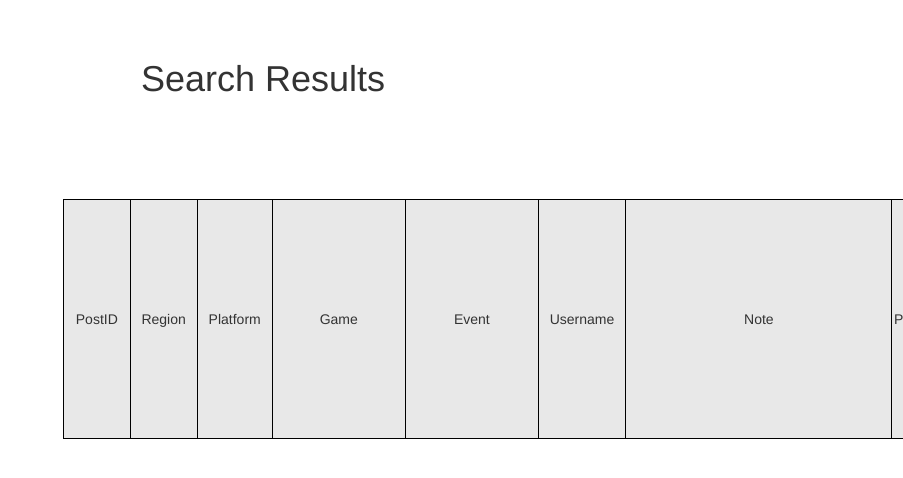
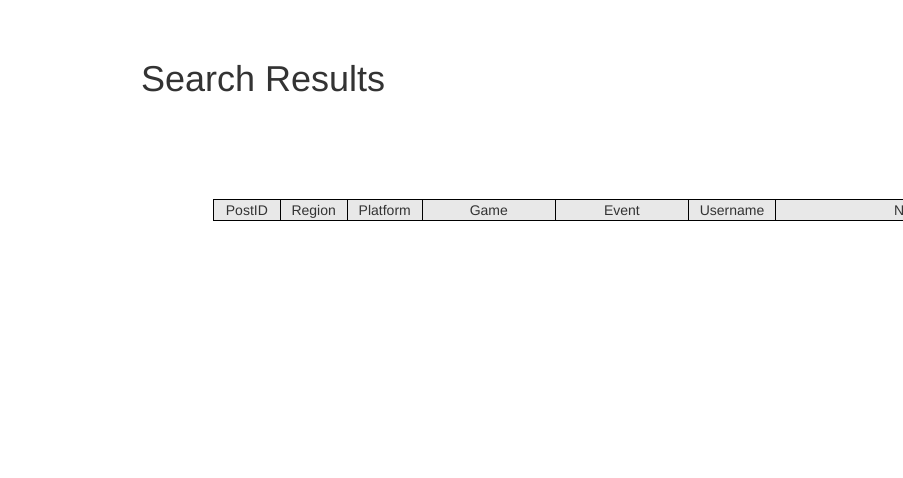
Before and after one commit to firstru7h/Web-dev2, a PHP site: page /results.php?regions=1 in a window 1280 px wide. Shown: the part 51-529 px from the top of the page, without its empty margins (377-1280 px from the left). Run offline with PHP 8.4, Linux system fonts and the light colour scheme; data that the repository does not hold is empty; some libraries are stand-ins or nearby versions.

Commit message:
table resize

```diff
--- a/front_end/results.php
+++ b/front_end/results.php
@@ -29,10 +29,9 @@
     <style type="text/css">
     	.mytable {
     	width:70%;
-    	height:30%;
     	background-color:#E8E8E8;
     	position:fixed;
-    	margin-left:-200px;
+    	margin-left:-50px;
     	margin-top:-150px;
     	top:50%;
     	left:50%;
```
